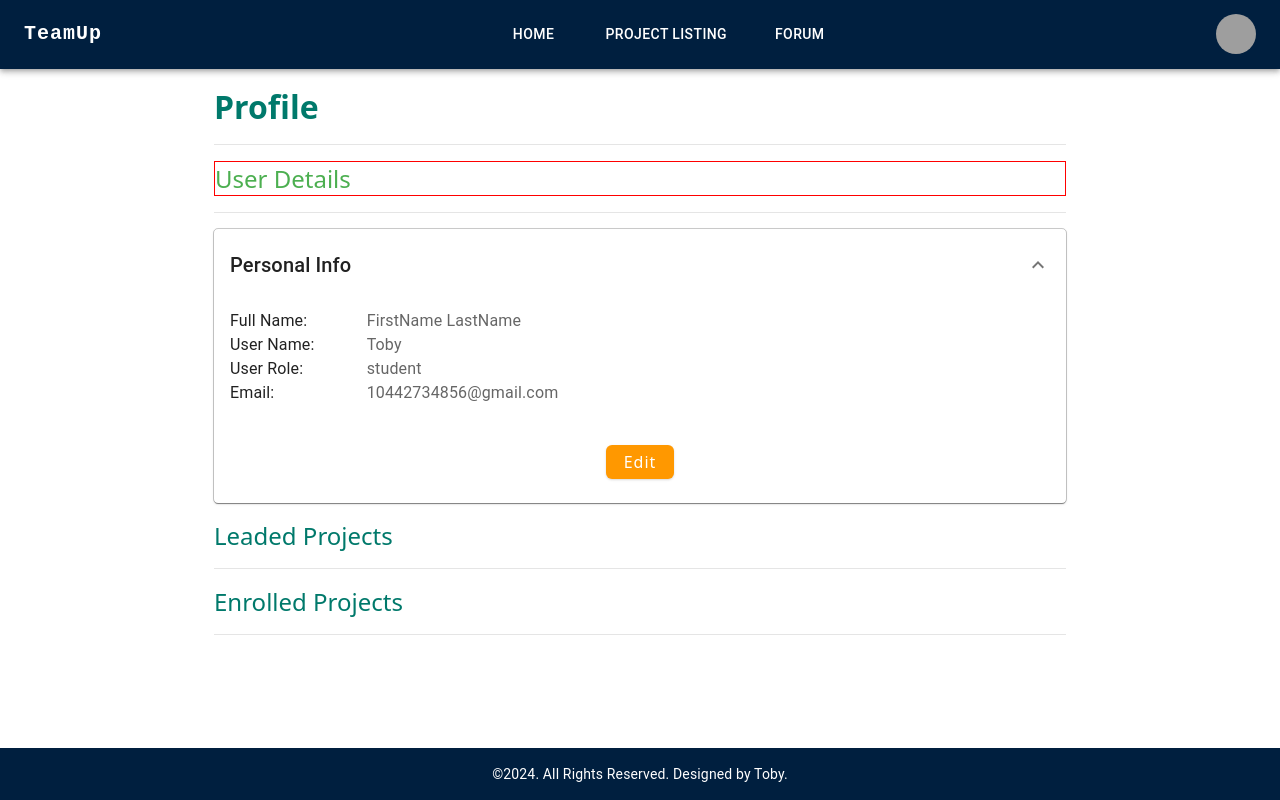
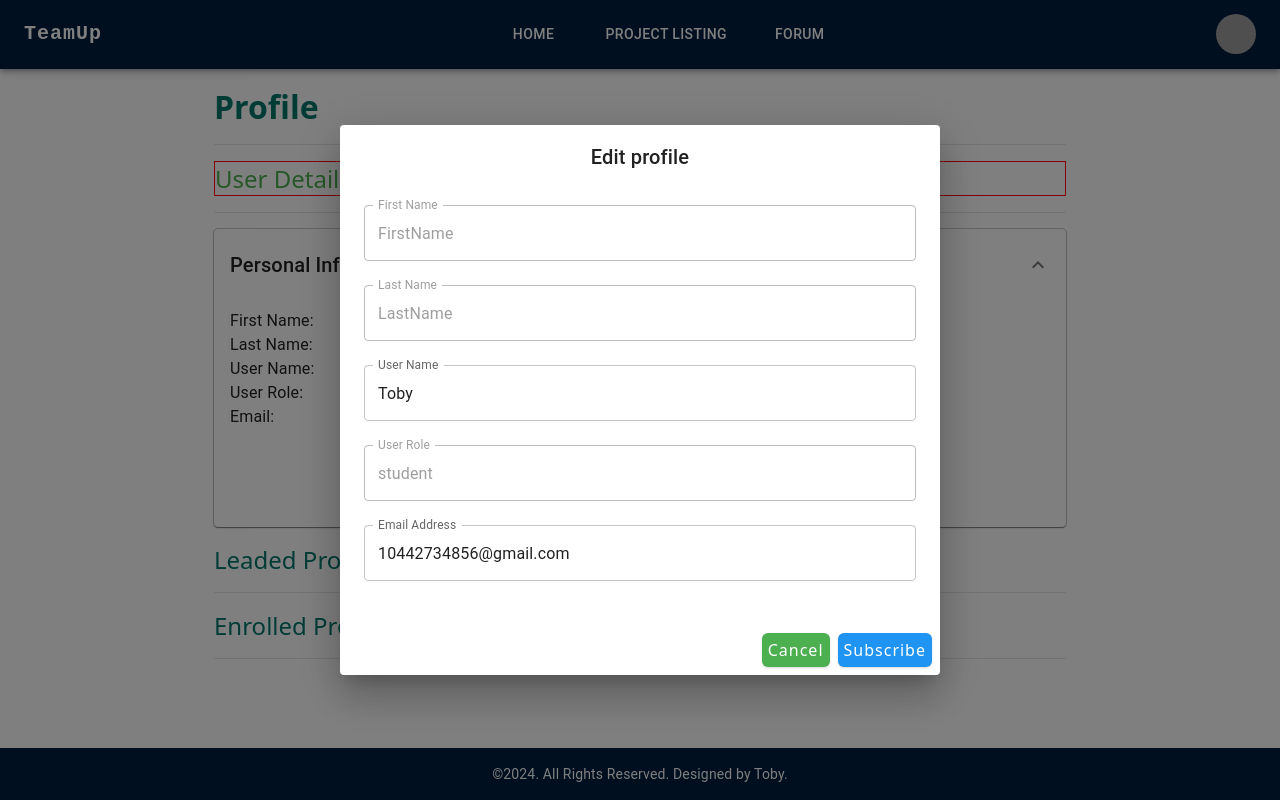
Before and after one commit to L-Qichen/team-up, a React (Vite) app: page /profile in a window 1280 px wide. Both pictures are taken after a click on the button "Edit". Built offline with nearby package versions, Linux system fonts and the light colour scheme; grey boxes are pictures that could not be loaded.

Commit message:
Added EditUserInfoDialog component. User Details part done.

```diff
--- /dev/null
+++ b/src/components/EditUserInfoDialog.jsx
@@ -0,0 +1,99 @@
+import * as React from 'react';
+import TextField from '@mui/material/TextField';
+import Dialog from '@mui/material/Dialog';
+import DialogActions from '@mui/material/DialogActions';
+import DialogContent from '@mui/material/DialogContent';
+import DialogContentText from '@mui/material/DialogContentText';
+import DialogTitle from '@mui/material/DialogTitle';
+import { Button } from '.'
+import '../assets/css/Button.css'
+
+const EditUserInfoDialog = ({ open, onClose, user }) => {
+
+  return (
+    <>
+      <Dialog
+        open={open}
+        onClose={onClose}
+        PaperProps={{
+          component: 'form',
+          onSubmit: (event) => {
+            event.preventDefault();
+            const formData = new FormData(event.currentTarget);
+            const formJson = Object.fromEntries(formData.entries());
+            console.log(formJson);
+            onClose();
+          },
+        }}
+      >
+        <DialogTitle>Edit profile</DialogTitle>
+        <DialogContent>
+          <TextField
+            autoFocus
+            disabled
+            margin="normal"
+            id="outlined-required"
+            name="First Name"
+            label="First Name"
+            type="text"
+            defaultValue={user.firstName}
+            fullWidth
+          />
+          <TextField
+            disabled
+            margin="normal"
+            id="outlined-required"
+            name="Last Name"
+            label="Last Name"
+            type="text"
+            defaultValue={user.lastName}
+            fullWidth
+          />
+          <TextField
+            margin="normal"
+            id="outlined-required"
+            name="User Name"
+            label="User Name"
+            type="text"
+            defaultValue={user.username}
+            fullWidth
+          />
+          <TextField
+            disabled
+            margin="normal"
+            id="outlined-required"
+            name="User Role"
+            label="User Role"
+            type="text"
+            defaultValue={user.userRole}
+            fullWidth
+          />
+          <TextField
+            margin="normal"
+            id="outlined-required"
+            name="email"
+            label="Email Address"
+            type="email"
+            defaultValue={user.email}
+            fullWidth
+          />
+        </DialogContent>
+        <DialogActions>
+          <button
+            className="btn green-btn"
+            type="button"
+            onClick={onClose}
+          >
+            Cancel
+          </button>
+          <Button
+            text="Subscribe"
+            buttonStyle="blue-btn"
+            type="submit"
+          />
+        </DialogActions>
+      </Dialog>
+    </>
+  );
+}
+export default EditUserInfoDialog;
--- a/src/components/UserDetails.jsx
+++ b/src/components/UserDetails.jsx
@@ -8,11 +8,13 @@ import AccordionDetails from '@mui/material/AccordionDetails';
 import ExpandMoreIcon from '@mui/icons-material/ExpandMore';
 import Grid from '@mui/material/Grid';
 import Typography from '@mui/material/Typography';
+import EditUserInfoDialog from './EditUserInfoDialog';
 
 const UserDetails = () => {
 
   const [user, setUser] = useState({
-    fullName: 'FirstName LastName',
+    firstName: 'FirstName',
+    lastName: 'LastName',
     username: 'Toby',
     userRole: 'student',
     email: '10442734856@gmail.com'
@@ -54,14 +56,27 @@ const UserDetails = () => {
             <Grid container alignItems="center">
               <Grid item xs={3} md={2}>
                 <Typography>
-                  Full Name:
+                  First Name:
                 </Typography>
               </Grid>
               <Grid item xs={9} md={10}
                 sx={{ color: '#666' }}
               >
                 <Typography>
-                  {user.fullName}
+                  {user.firstName}
+                </Typography>
+              </Grid>
+
+              <Grid item xs={3} md={2}>
+                <Typography>
+                  Last Name:
+                </Typography>
+              </Grid>
+              <Grid item xs={9} md={10}
+                sx={{ color: '#666' }}
+              >
+                <Typography>
+                  {user.lastName}
                 </Typography>
               </Grid>
 
@@ -115,6 +130,7 @@ const UserDetails = () => {
                 >
                   Edit
                 </button>
+                <EditUserInfoDialog open={opnDialogName === 'UserInfo'} onClose={closeDialog} user={user} />
               </Grid>
             </Grid>
           </AccordionActions>
--- a/src/components/index.js
+++ b/src/components/index.js
@@ -4,3 +4,4 @@ export { default as Footer } from './Footer'
 export { default as CourseList } from './CourseList'
 export { default as AddProjectDialog } from './AddProjectDialog'
 export { default as UserDetails } from './UserDetails'
+export { default as EditUserInfoDialog } from './EditUserInfoDialog'
```
